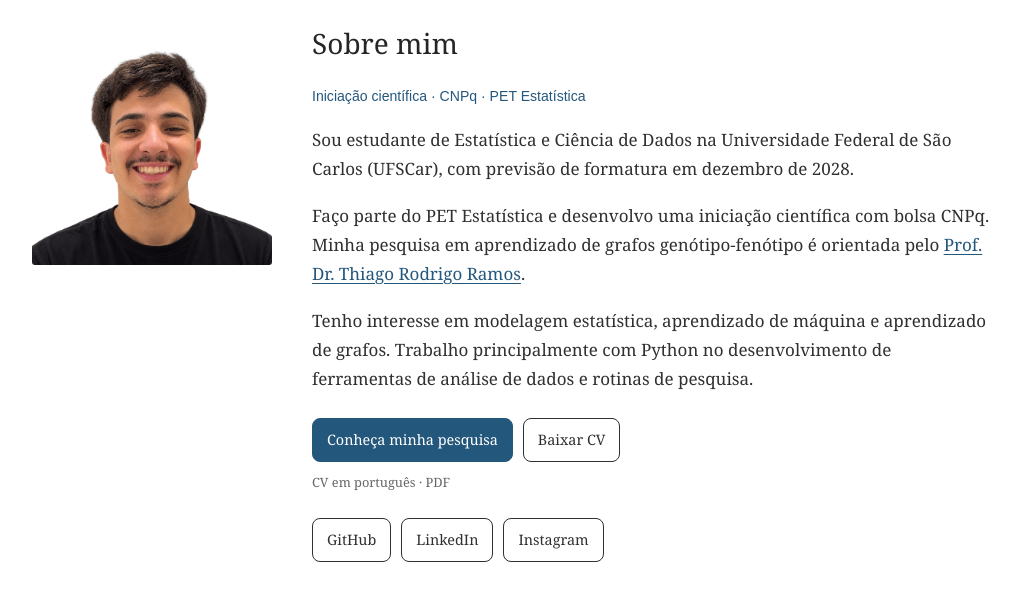
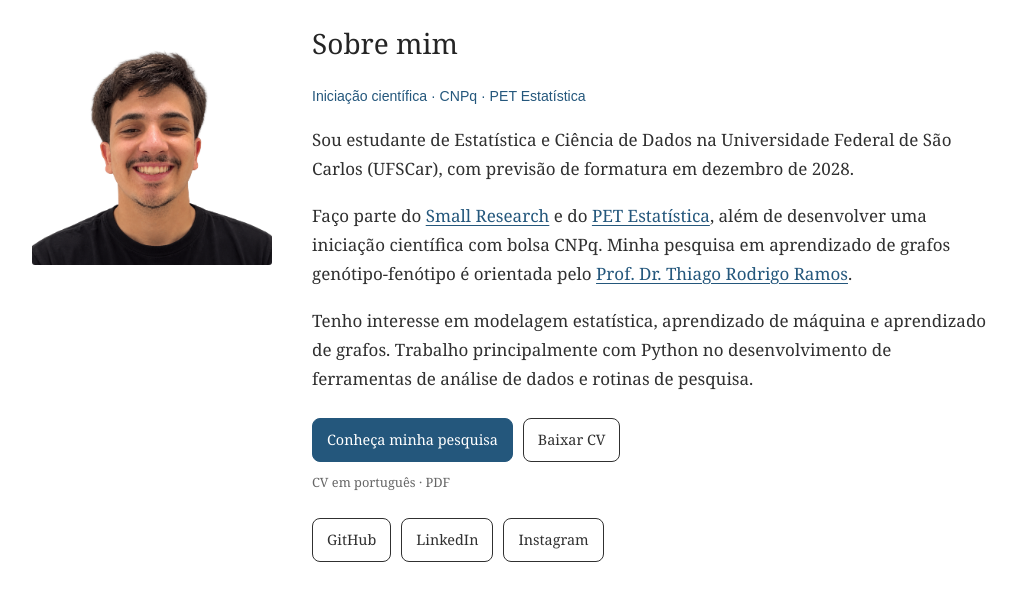
Before and after one commit to BenvenutiMateus/BenvenutiMateus.github.io, a plain HTML site: page pt/index.html in a window 1280 px wide. Shown: the part 187-800 px from the top of the page, without its empty margins (128-1151 px from the left). Drawn offline with Linux system fonts and the light colour scheme.

Commit message:
Add small

```diff
--- a/pt/index.html
+++ b/pt/index.html
@@ -55,7 +55,7 @@
           <p class="role-line">Iniciação científica · CNPq · PET Estatística</p>
           <p>Sou estudante de Estatística e Ciência de Dados na Universidade Federal de São Carlos (UFSCar), com
             previsão de formatura em dezembro de 2028.</p>
-          <p>Faço parte do PET Estatística e desenvolvo uma iniciação científica com bolsa CNPq. Minha pesquisa em
+          <p>Faço parte do <a href="https://small-research.github.io/website/">Small Research</a> e do <a href="https://www.pet-estatistica.ufscar.br/">PET Estatística</a>, além de desenvolver uma iniciação científica com bolsa CNPq. Minha pesquisa em
             aprendizado de grafos genótipo-fenótipo é orientada pelo <a href="https://thiagorr162.github.io/">Prof. Dr.
               Thiago Rodrigo Ramos</a>.</p>
           <p>Tenho interesse em modelagem estatística, aprendizado de máquina e aprendizado de grafos. Trabalho
```
Also changed, not shown: index.html (+1 -1 lines).
